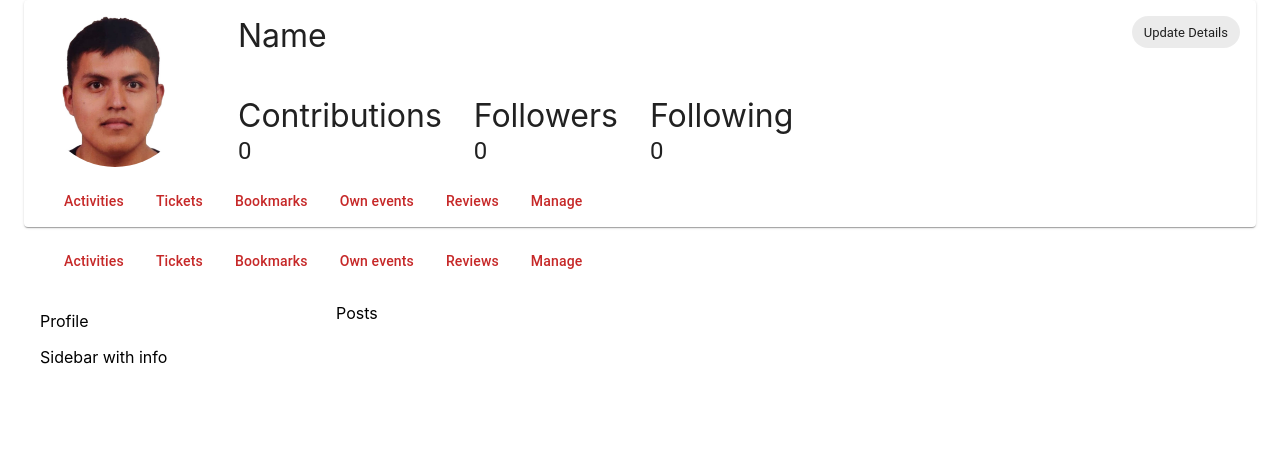
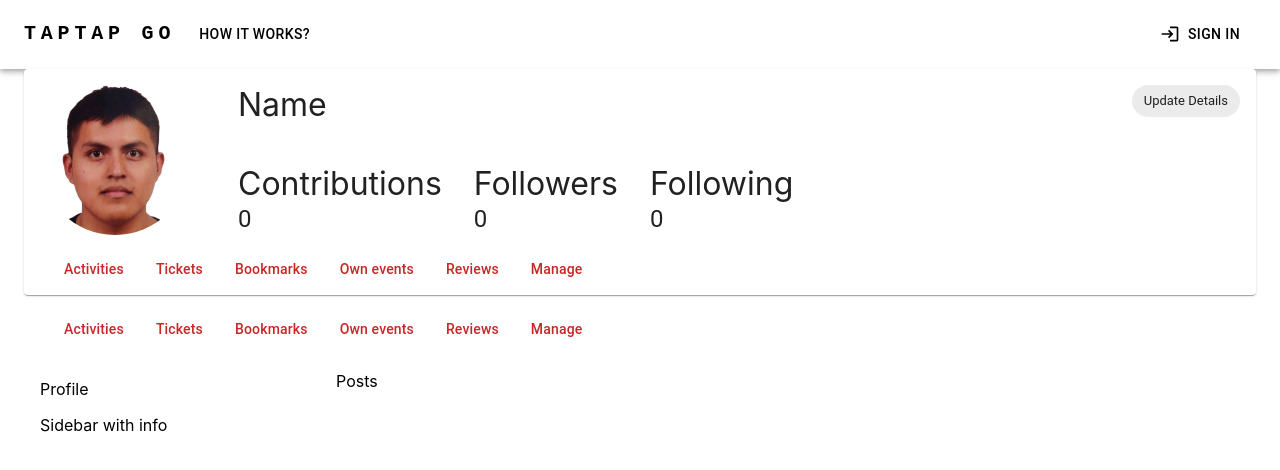
Before and after one commit to RamiElsayed/tap-tap-go, a React (Create React App) app in the folder client/: page / in a window 1280 px wide. Shown: the top 470 px of the page. Built offline with nearby package versions, Linux system fonts and the light colour scheme.

Commit message:
Added navbar

```diff
--- a/client/src/App.js
+++ b/client/src/App.js
@@ -1,9 +1,10 @@
 import Landing from "./Pages/Landing";
 import Profile from "./Pages/Profile";
-
+import NavBar from "./components/navbar/index";
 function App() {
   return (
     <>
+      <NavBar></NavBar>
       <Profile></Profile>
     </>
   );
```
